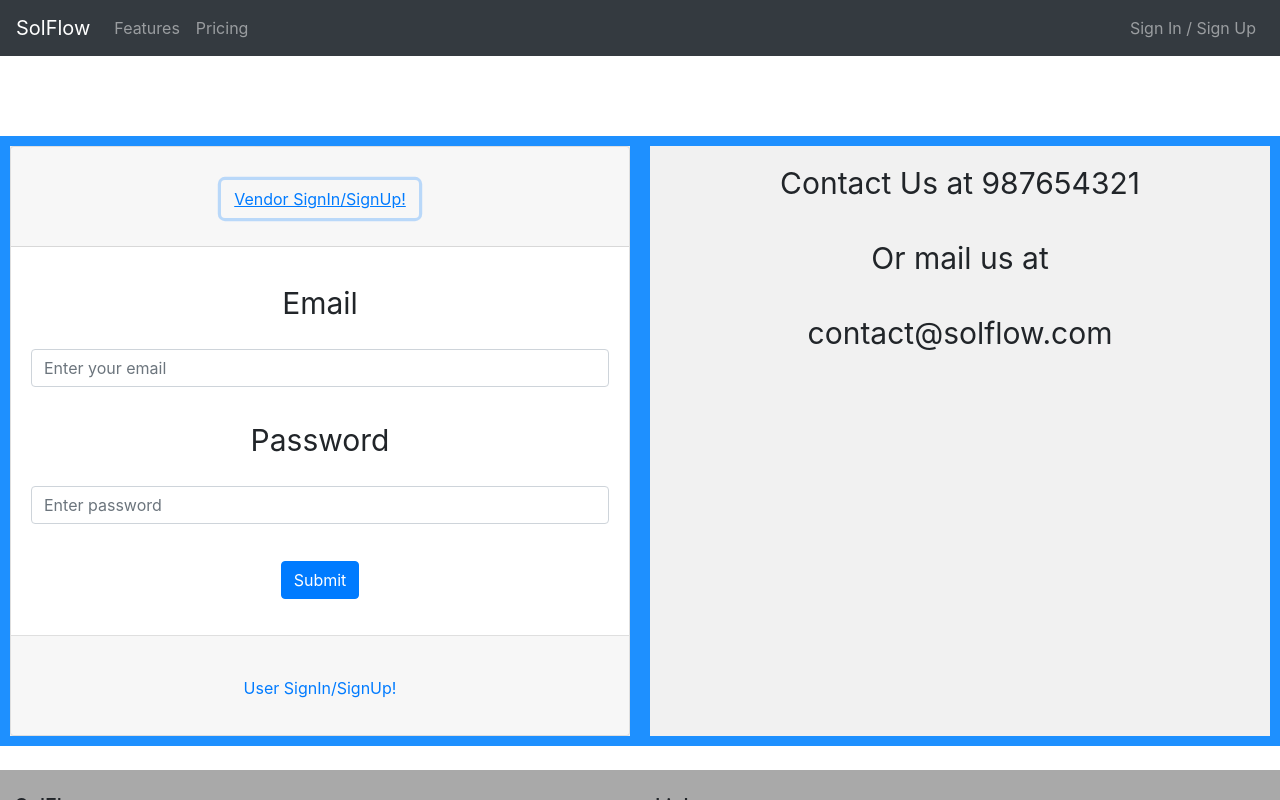
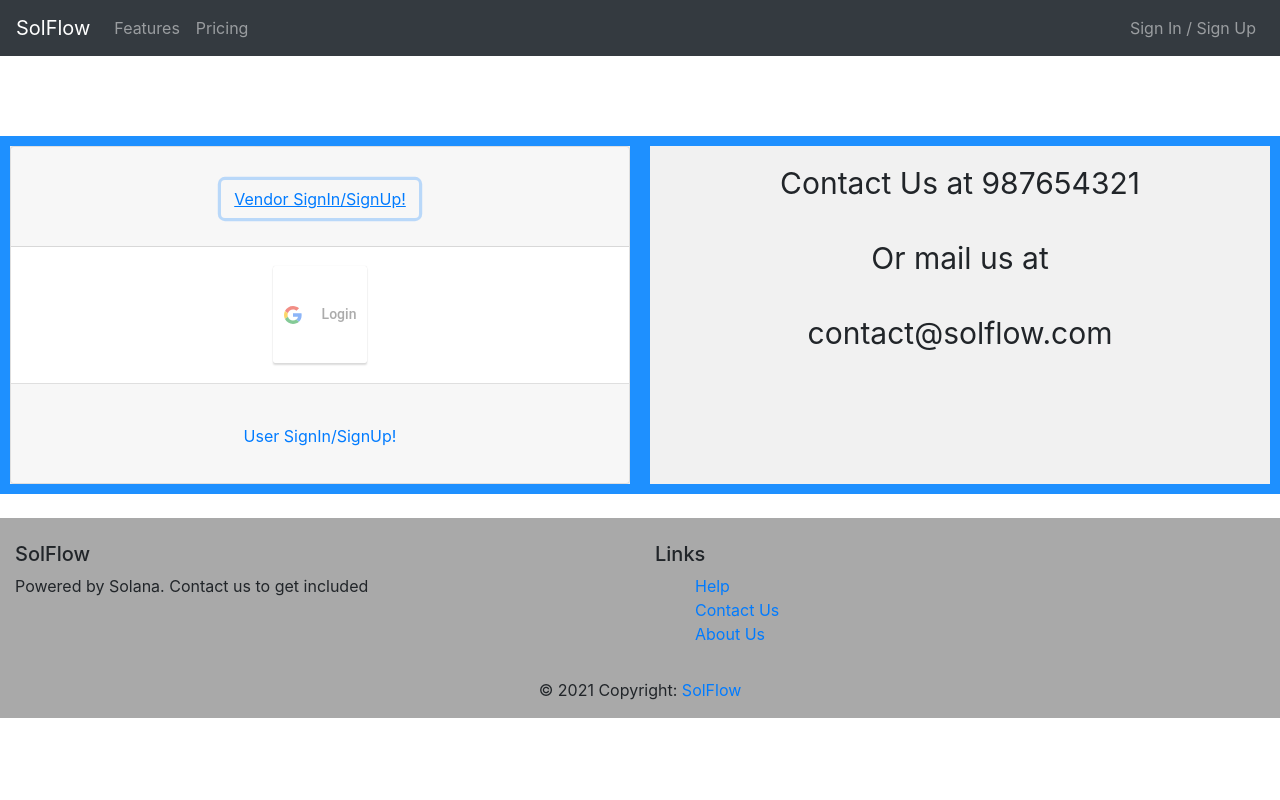
Before and after one commit to shubidiwoop/SolFlow, a React (Create React App) app: page /signin in a window 1280 px wide. Both pictures are taken after a click on the button "Vendor SignIn/SignUp!". Shown: the top 800 px of the page. Built offline with nearby package versions, Linux system fonts and the light colour scheme.

Commit message:
Adding Sign In operation using google o-auth
Adding Sign In operation using google o-auth

```diff
--- a/package.json
+++ b/package.json
@@ -15,6 +15,7 @@
     "react": "^16.13.1",
     "react-bootstrap": "^1.3.0",
     "react-dom": "^16.13.1",
+    "react-google-login": "^5.2.2",
     "react-scripts": "3.4.3"
   },
   "scripts": {
--- /dev/null
+++ b/src/components/GoogleLoginComponent.js
@@ -0,0 +1,30 @@
+import React, { useState } from 'react'
+import GoogleLogin from 'react-google-login'
+
+function GoogleLoginComponent(props) {
+    const [isLoggedIn, setIsLoggedIn] = useState(false);
+    const [profile, setProfileInfo] = useState({});
+
+    const responseSuccessGoogle = response => {
+        setIsLoggedIn(true);
+        setProfileInfo(response.profileObj);
+        return (props.loggingIn(isLoggedIn, profile));
+    }
+    const responseFailureGoogle = response => {
+        setIsLoggedIn('false');
+        setProfileInfo({"error":"Error logging in"});
+        props.loggingIn(isLoggedIn, profile);
+        console.log(response)
+    }
+    return (
+        <GoogleLogin
+        clientId="797666968198-2049tv64tdkfebjuuilhbmku2fd0qk23.apps.googleusercontent.com"
+        buttonText="Login"
+        onSuccess={responseSuccessGoogle}
+        onFailure={responseFailureGoogle}
+        cookiePolicy={'single_host_origin'}
+        />
+    )
+}
+
+export default GoogleLoginComponent
--- a/src/pages/SignUp.js
+++ b/src/pages/SignUp.js
@@ -1,91 +1,30 @@
-import React from 'react';
-import { useState } from 'react';
-import NavigationBar from './navbar';
-import '../cssSyling/Home.css';
-import Accordion from 'react-bootstrap/Accordion';
-import Card from 'react-bootstrap/Card';
-import Button from 'react-bootstrap/Button';
-import '../Assets/glogin.png';
-import HelpCard from './helpcard';
-import Form from 'react-bootstrap/Form';
-import FooterPage from './footer';
-import { BrowserRouter, Route, Switch, Link, useHistory } from 'react-router-dom';
-import axios from 'axios';
+import React from "react";
+import NavigationBar from "./navbar";
+import "../cssSyling/Home.css";
+import Accordion from "react-bootstrap/Accordion";
+import Card from "react-bootstrap/Card";
+import Button from "react-bootstrap/Button";
+import "../Assets/glogin.png";
+import HelpCard from "./helpcard";
+import FooterPage from "./footer";
+import GoogleLoginComponent from "../components/GoogleLoginComponent";
 
-function createCookie(key, value, date) {
-    let expiration = new Date(date).toUTCString();
-    console.log(expiration);
-    let cookie = escape(key) + "=" + escape(value) + ";expires=" + expiration + ";";
-    document.cookie = cookie;
-    console.log(cookie);
-    console.log("New cookie with key: " + key + " value: " + value + " expiration: " + expiration);
+const SignUp = (props) => {
+  const onLoginHandlerVendor = (login, profile) => {
+    if (!login) return window.alert("Couldn't able to sign in.");
+    else {
+      window.location.href = "http://localhost:3000/vendor"
+      localStorage.setItem('vendorProfile', JSON.stringify(profile));
     }
-
-
-
-
-const handleNgoLogin = (event,history) => {
-
-    event.preventDefault();
-    const email = event.target.email.value;
-    console.log(event.target.email.value)
-    console.log(event.target.password.value)
-    axios.post('https://ngo-server.herokuapp.com/ngo/createUser', {
-        "emailAddress" : email
-    })
-    .then(function (response) {
-        const eth = response.data.ethAddress;
-        console.log("RESPONSE FROM API", eth);
-        console.log("RESPONSE FROM API", eth);
-        createCookie("email", email, Date.UTC(2021, 10, 1));
-        // console.log(event);
-        // console.log(window);
-
-            history.push("/ngo");
-
-
-    })
-    .catch(function (error) {
-        console.log("ERRROR STARTS HERE::\n",error.response.data);
-        console.log("\nERROR ENDS HERE");
-    })
-
-
+  };
+  const onLoginHandlerUser = (login, profile) => {
+    if (!login) return window.alert("Couldn't able to sign in.");
+    else {
+      window.location.href = "http://localhost:3000/user"
+      localStorage.setItem('userProfile', JSON.stringify(profile));
     }
-
-
-
-const handleDonorLogin = (event,history) => {
-    event.preventDefault();
-    const email = event.target.email.value;
-    console.log(event.target.email.value)
-    console.log(event.target.password.value)
-    axios.post('https://ngo-server.herokuapp.com/ngo/createUser', {
-        "emailAddress" : email
-    })
-    .then(function (response) {
-        const eth = response.data.ethAddress;
-        console.log("RESPONSE FROM API", eth);
-        createCookie("email", email, Date.UTC(2021, 10, 1));
-        history.push("/donor");
-
-    })
-    .catch(function (error) {
-        console.log("ERRROR STARTS HERE::\n",error.response.data);
-        console.log("\nERROR ENDS HERE");
-    })
-
-
-}
-
-
-
-const SignUp = () => {
-    const history = useHistory();
-    // const query = new URLSearchParams(this.props.location.search);
-    // console.log(query.token);
+  };
   return (
-
     <div>
       <NavigationBar />
       <div className="flex-container designTop">
@@ -99,21 +38,7 @@
               </Card.Header>
               <Accordion.Collapse eventKey="0">
                 <Card.Body>
-                                <Form onSubmit = {(event)=>handleNgoLogin(event,history)}>
-                        <Form.Group controlId="email">
-                            <Form.Label>Email</Form.Label>
-                            <Form.Control required type="email" placeholder="Enter your email" />
-                        </Form.Group>
-
-                        <Form.Group controlId="password">
-                            <Form.Label>Password</Form.Label>
-                            <Form.Control required type="password" placeholder="Enter password" />
-                        </Form.Group>
-                        <Button variant="primary" type="submit">
-                            Submit
-                        </Button>
-
-                    </Form>
+                  <GoogleLoginComponent loggingIn={onLoginHandlerVendor} />
                 </Card.Body>
               </Accordion.Collapse>
             </Card>
@@ -125,22 +50,7 @@
               </Card.Header>
               <Accordion.Collapse eventKey="1">
                 <Card.Body>
-                                <Form onSubmit = {(event)=>handleDonorLogin(event,history)}>
-                        <Form.Group controlId="email">
-                            <Form.Label>Email</Form.Label>
-                            <Form.Control required type="email" placeholder="Enter your email" />
-                        </Form.Group>
-
-                        <Form.Group controlId="password">
-                            <Form.Label>Password</Form.Label>
-                            <Form.Control required type="password" placeholder="Enter password" />
-                        </Form.Group>
-                        <Button variant="primary" type="submit">
-
-                            Submit
-                        </Button>
-                    </Form>
-
+                  <GoogleLoginComponent loggingIn={onLoginHandlerUser} />
                 </Card.Body>
               </Accordion.Collapse>
             </Card>
@@ -152,8 +62,7 @@
       </div>
       <FooterPage />
     </div>
-
-    )
-}
+  );
+};
 
 export default SignUp;
```
Also changed, not shown: 2 other files (tests, documents, lock files or other folders). Lines whose indentation alone changed are shown as unchanged.
